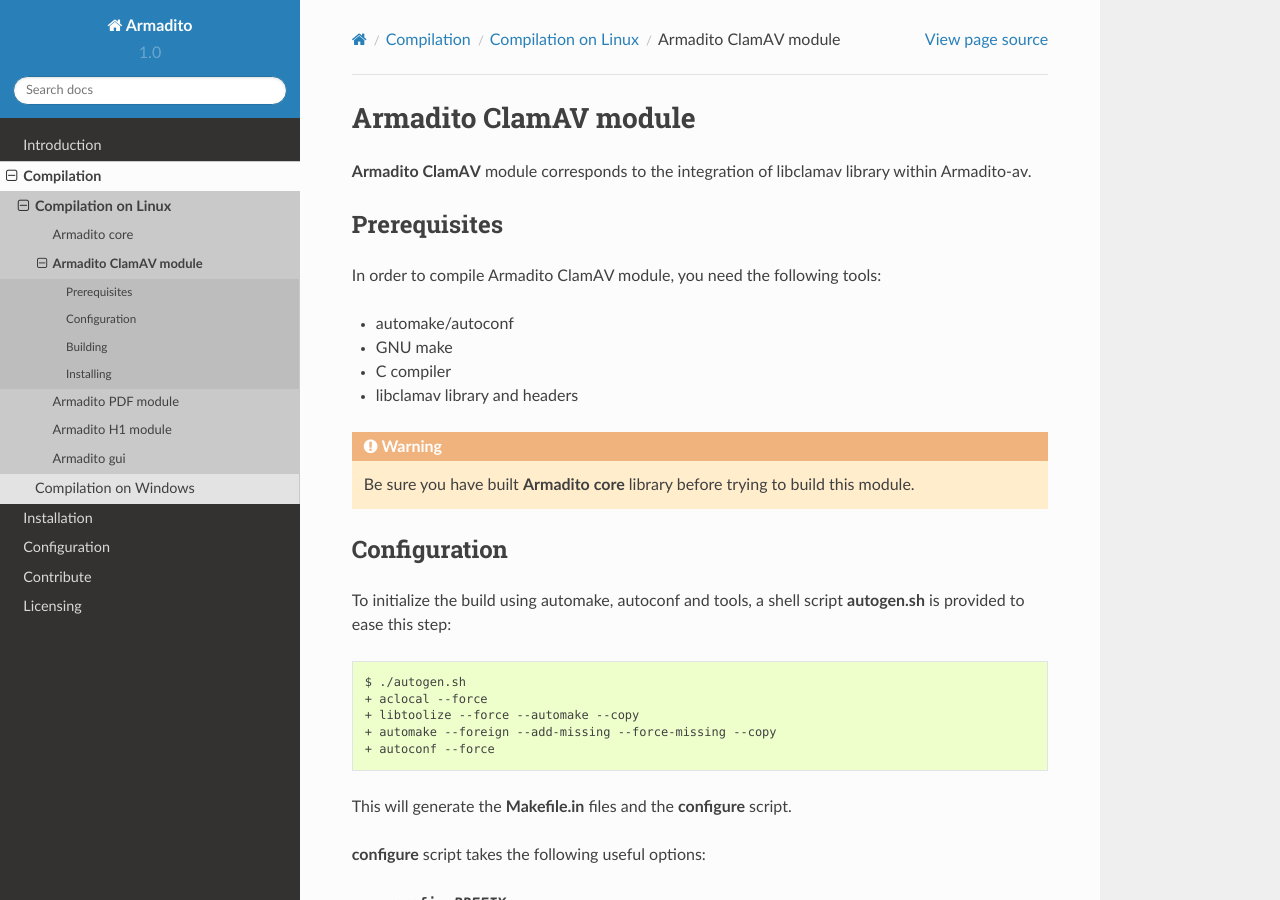
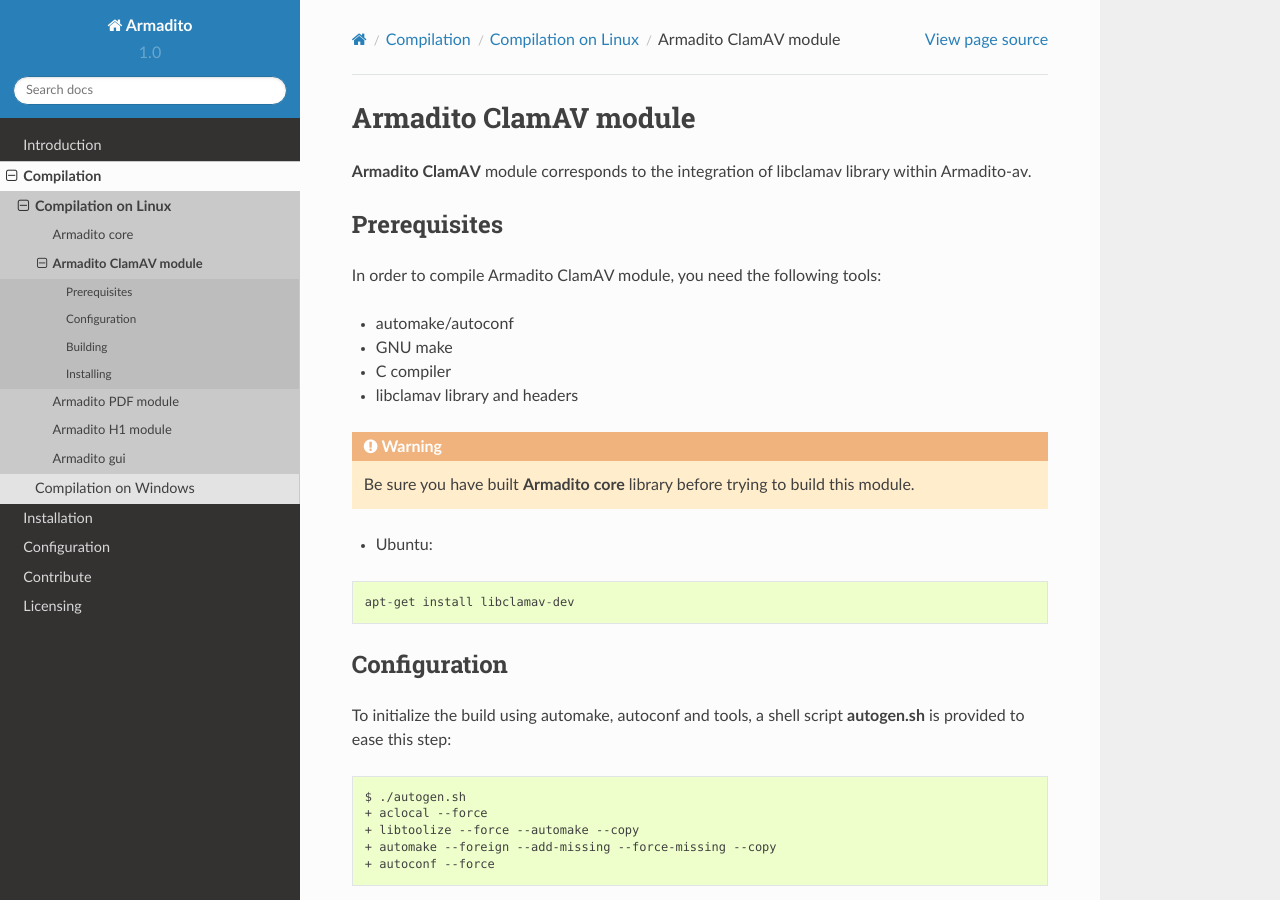
Before and after one commit to armadito/armadito-doc, a Sphinx documentation site: the page built from source/compilation/linux/clamav.rst, in a window 1280 px wide and 900 px high. Built offline with Sphinx 7.4.7 and the Read the Docs theme 2.0.0, drawn with Linux system fonts in a browser that asks for light colours.

Commit message:
Add ubuntu command line
Add ubuntu command line for installe Prerequisites

```diff
--- a/source/compilation/linux/clamav.rst
+++ b/source/compilation/linux/clamav.rst
@@ -15,6 +15,11 @@
 
 .. warning:: Be sure you have built **Armadito core** library before trying to build this module.
 
+- Ubuntu:
+
+::
+
+     apt-get install libclamav-dev
 
 Configuration
 -------------
```
